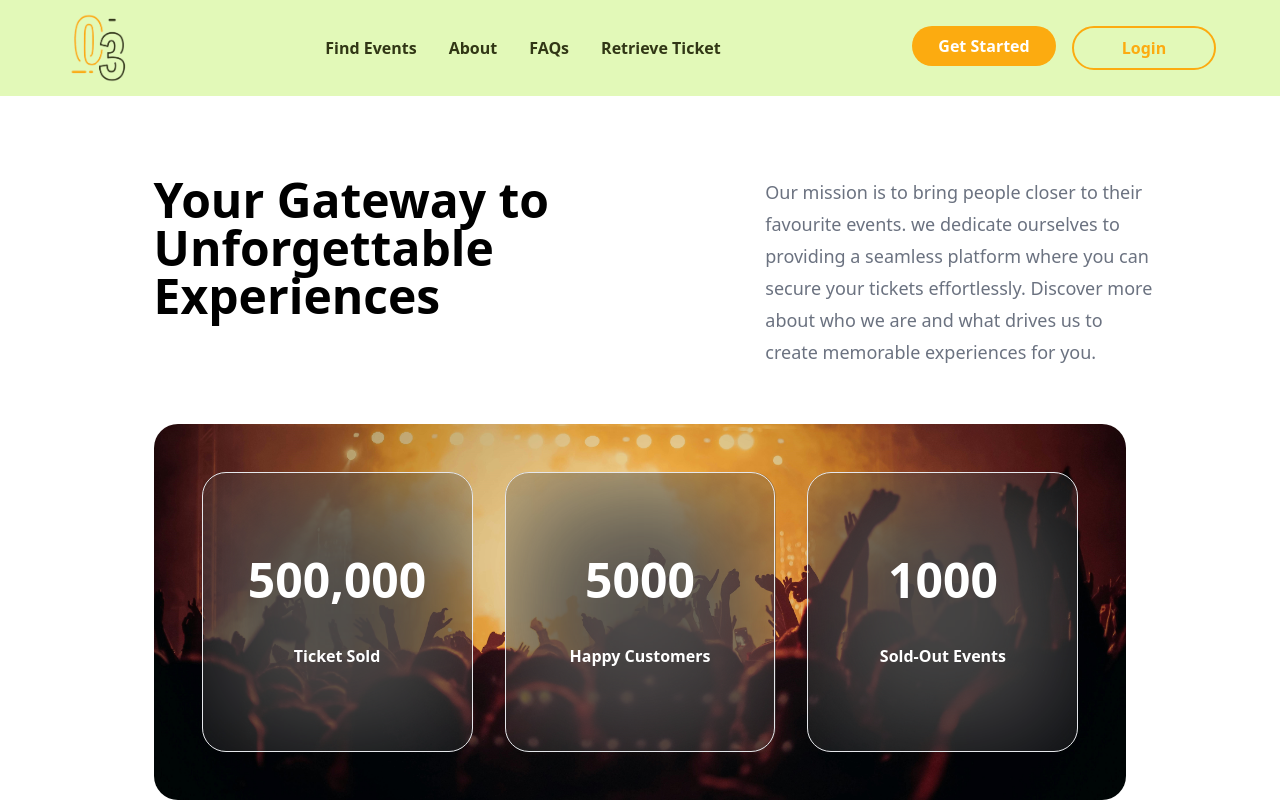
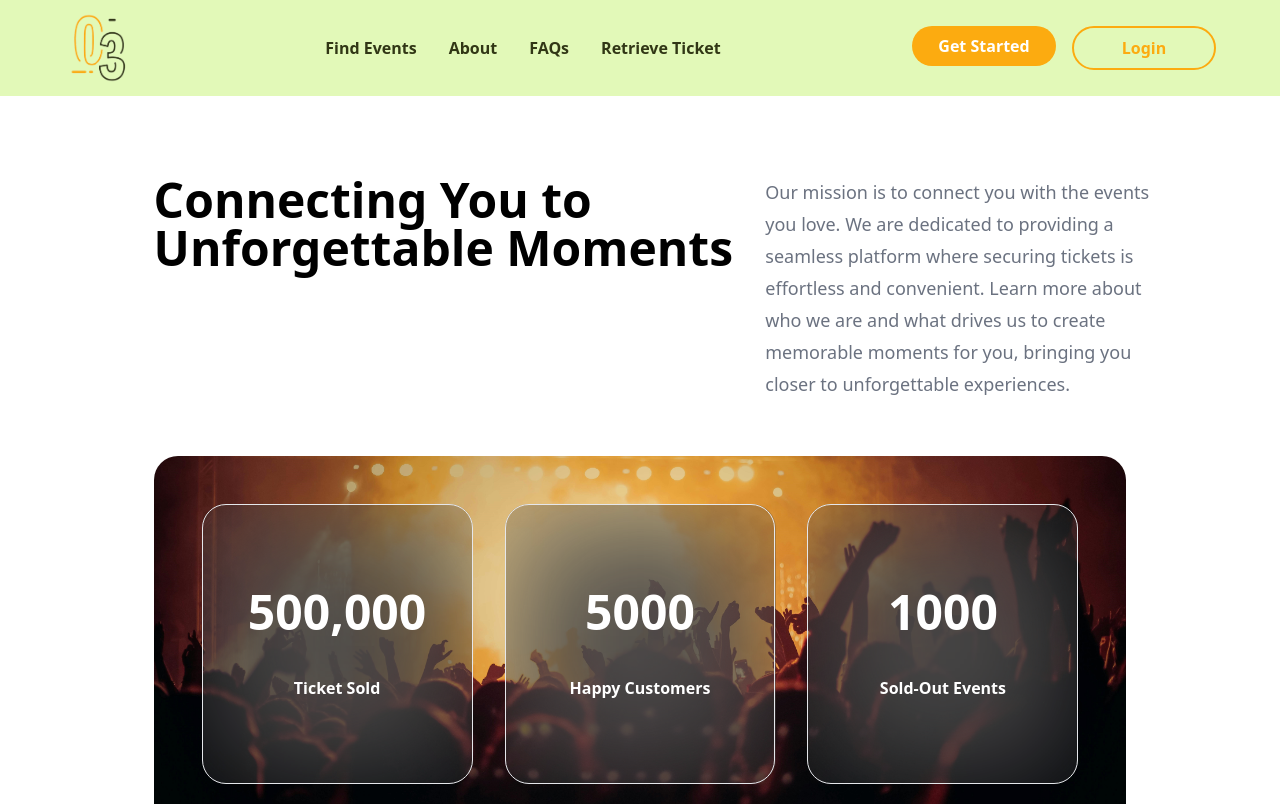
Before and after one commit to BlarQ/OGA, a Next.js app: page /about in a window 1280 px wide. Shown: the top 804 px of the page. Built offline with nearby package versions, Linux system fonts and the light colour scheme.

Commit message:
fix: about page writeup

```diff
--- a/src/app/about/page.jsx
+++ b/src/app/about/page.jsx
@@ -21,14 +21,14 @@ const page = () => {
                 <h1 className='sm:text-5xl
                 text-4xl
                 font-semibold
-                '>Your Gateway to Unforgettable Experiences</h1>
+                '>Connecting You to Unforgettable Moments</h1>
                 <p className='text-gray-500
                 leading-7
                 md:leading-8
                 text-left
                 md:text-lg
                 w-[90%]
-                md:w-full'>Our mission is to bring people closer to their favourite events. we dedicate ourselves to providing a seamless platform where you can secure your tickets effortlessly. Discover more about who we are and what drives us to create memorable experiences for you.</p>
+                md:w-full'>Our mission is to connect you with the events you love. We are dedicated to providing a seamless platform where securing tickets is effortless and convenient. Learn more about who we are and what drives us to create memorable moments for you, bringing you closer to unforgettable experiences.</p>
             </div>
             <div className='bg-[url(/aboutbg2.jpg)]
             bg-no-repeat
```
